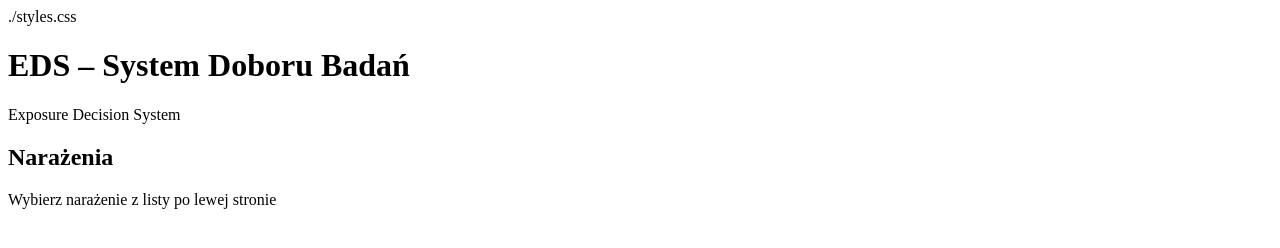
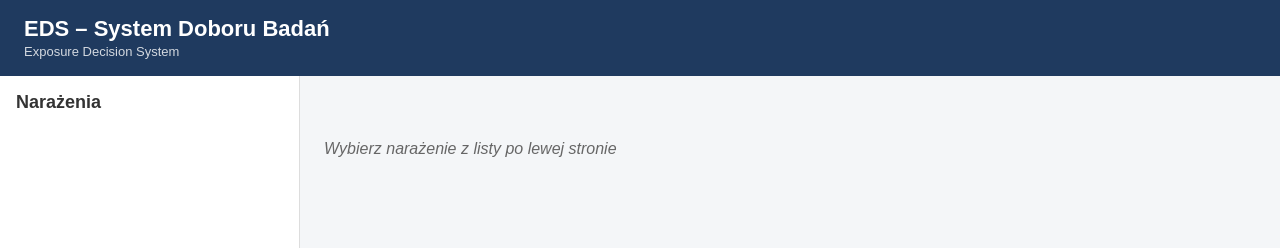
Before and after one commit to TomeVoo/eds-demo-clean, a website: page public/index.html in a window 1280 px wide. Shown: the top 248 px of the page. Drawn offline with Linux system fonts and the light colour scheme.

Commit message:
Update index.html

```diff
--- a/public/index.html
+++ b/public/index.html
@@ -4,8 +4,8 @@
   <meta charset="UTF-8" />
   <title>EDS – System Doboru Badań</title>
 
-  <!-- CSS -->
-  ./styles.css
+  <!-- Poprawne podpięcie CSS -->
+  <link rel="stylesheet" href="./styles.css" />
 </head>
 <body>
 
@@ -29,7 +29,8 @@
 
 </div>
 
-<!-- JavaScript -->
-<script src="./app</body>
+<!-- Poprawne podpięcie JS -->
+<script src="./app.js"></script>
+
+</body>
 </html>
-``
```
